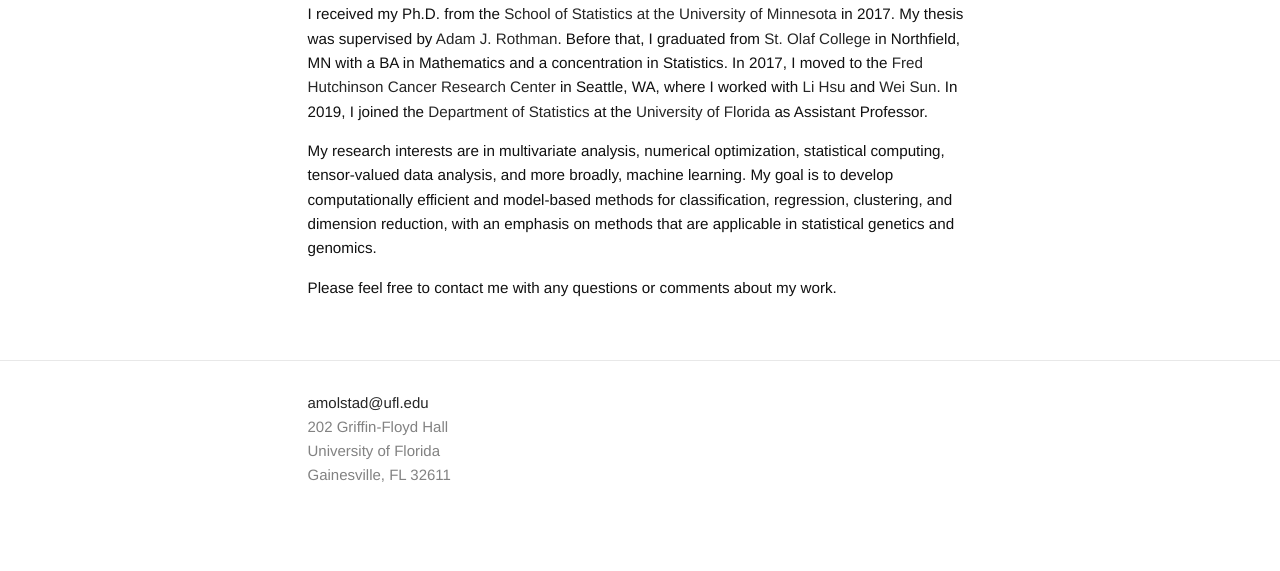
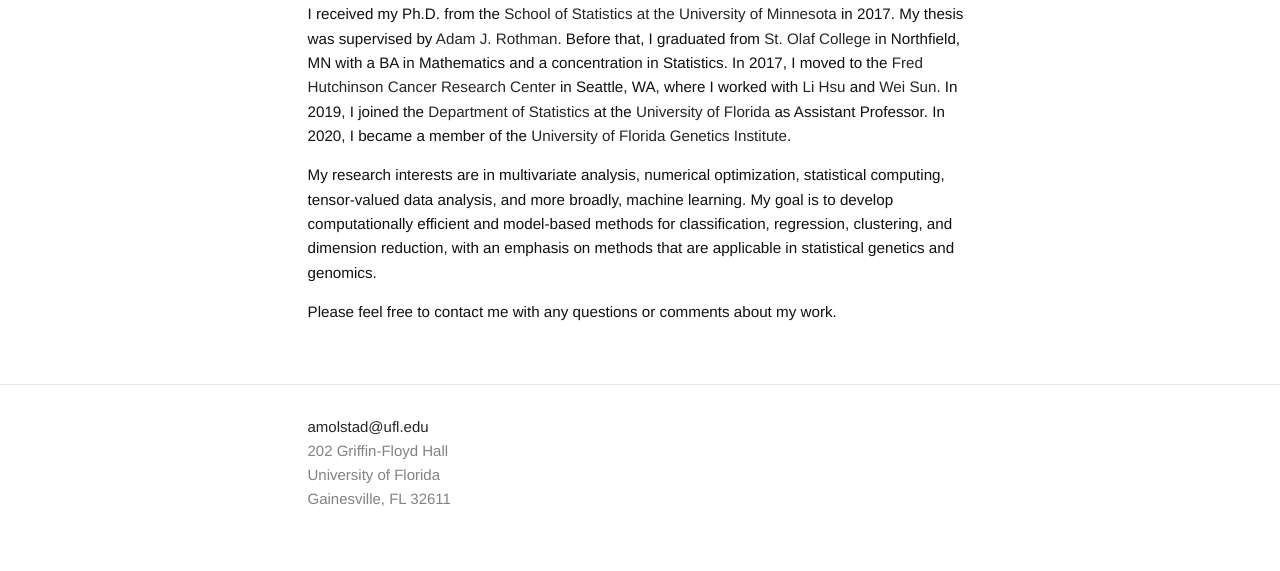
Before and after one commit to ajmolstad/ajmolstad.github.io, a Jekyll site: the page built from about.md, in a window 1280 px wide. Shown: the part 451-1022 px from the top of the page. Built offline with Jekyll 4.4.1, drawn with Linux system fonts in a browser that asks for light colours; before the commit the page ends 998 px from its top, so only the background shows below that.

Commit message:
Update about.md

```diff
--- a/about.md
+++ b/about.md
@@ -6,7 +6,7 @@
 {% include image.html url="/images/Norway3.jpg" width=800 align="center" %}
 
 
-I received my Ph.D. from the [School of Statistics at the University of Minnesota](http://stat.umn.edu) in 2017. My thesis was supervised by [Adam J. Rothman](http://users.stat.umn.edu/~arothman). Before that, I graduated from [St. Olaf College](https://wp.stolaf.edu/) in Northfield, MN with a BA in Mathematics and a concentration in Statistics. In 2017, I moved to the [Fred Hutchinson Cancer Research Center](https://www.fredhutch.org/en.html) in Seattle, WA, where I worked with [Li Hsu](https://www.fredhutch.org/en/labs/profiles/hsu-li.html) and [Wei Sun](https://research.fhcrc.org/sun/en.html). In 2019, I joined the [Department of Statistics](http://stat.ufl.edu/) at the [University of Florida](http://ufl.edu/) as Assistant Professor.
+I received my Ph.D. from the [School of Statistics at the University of Minnesota](http://stat.umn.edu) in 2017. My thesis was supervised by [Adam J. Rothman](http://users.stat.umn.edu/~arothman). Before that, I graduated from [St. Olaf College](https://wp.stolaf.edu/) in Northfield, MN with a BA in Mathematics and a concentration in Statistics. In 2017, I moved to the [Fred Hutchinson Cancer Research Center](https://www.fredhutch.org/en.html) in Seattle, WA, where I worked with [Li Hsu](https://www.fredhutch.org/en/labs/profiles/hsu-li.html) and [Wei Sun](https://research.fhcrc.org/sun/en.html). In 2019, I joined the [Department of Statistics](http://stat.ufl.edu/) at the [University of Florida](http://ufl.edu/) as Assistant Professor. In 2020, I became a member of the [University of Florida Genetics Institute](http://ufgi.ufl.edu/).
 
 My research interests are in multivariate analysis, numerical optimization, statistical computing, tensor-valued data analysis, and more broadly, machine learning. My goal is to develop computationally efficient and model-based methods for classification, regression, clustering, and dimension reduction, with an emphasis on methods that are applicable in statistical genetics and genomics.
 
```
